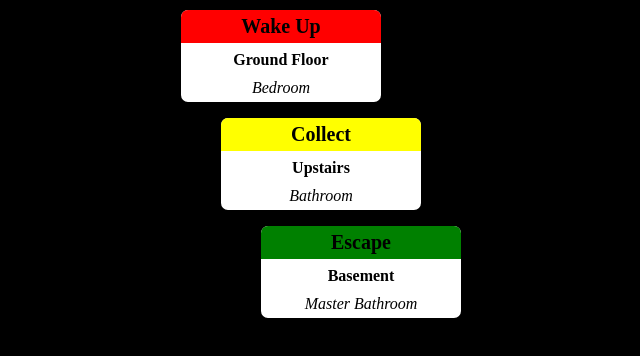
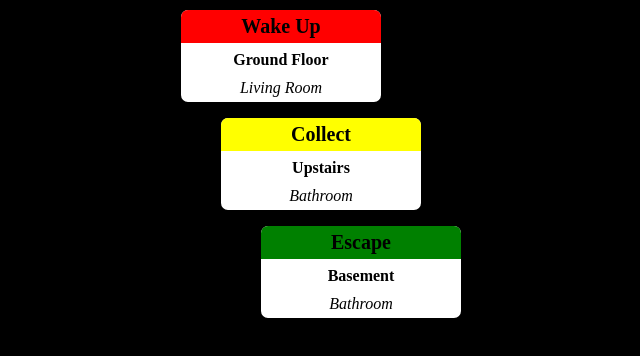
Before and after one commit to PhillipAC/StalkerGame, a plain HTML site: page index.html in a window 1280 px wide. Shown: the part 106-462 px from the top of the page, without its empty margins (272-912 px from the left). Drawn offline with nearby package versions, Linux system fonts and the light colour scheme.

Commit message:
Adjusted Rooms again

```diff
--- a/index.html
+++ b/index.html
@@ -154,15 +154,15 @@
             let rooms = [
                 new Room(0, "Bedroom", 0),
                 new Room(1, "Bathroom", 0),
-                new Room(2, "Kid's Room", 1),
-                new Room(3, "Bedroom", 1),
-                new Room(4, "Bathroom", 1),
-                new Room(5, "Front Bedroom", 2),
-                new Room(6, "Common Bathroom", 2),
-                new Room(7, "Kitchen", 2),
-                new Room(8, "Living Room", 2),
-                new Room(9, "Master Bedroom", 2),
-                new Room(10, "Master Bathroom", 2),
+                new Room(2, "Front Bedroom", 1),
+                new Room(3, "Common Bathroom", 1),
+                new Room(4, "Kitchen", 1),
+                new Room(5, "Living Room", 1),
+                new Room(6, "Master Bedroom", 1),
+                new Room(7, "Master Bathroom", 1),
+                new Room(8, "Kid's Room", 2),
+                new Room(9, "Bedroom", 2),
+                new Room(10, "Bathroom", 2),
                 new Room(11, "Play Fort", 3),
                 new Room(12, "Front of Driveway", 3),
                 new Room(13, "Fire Pit", 4),
```
